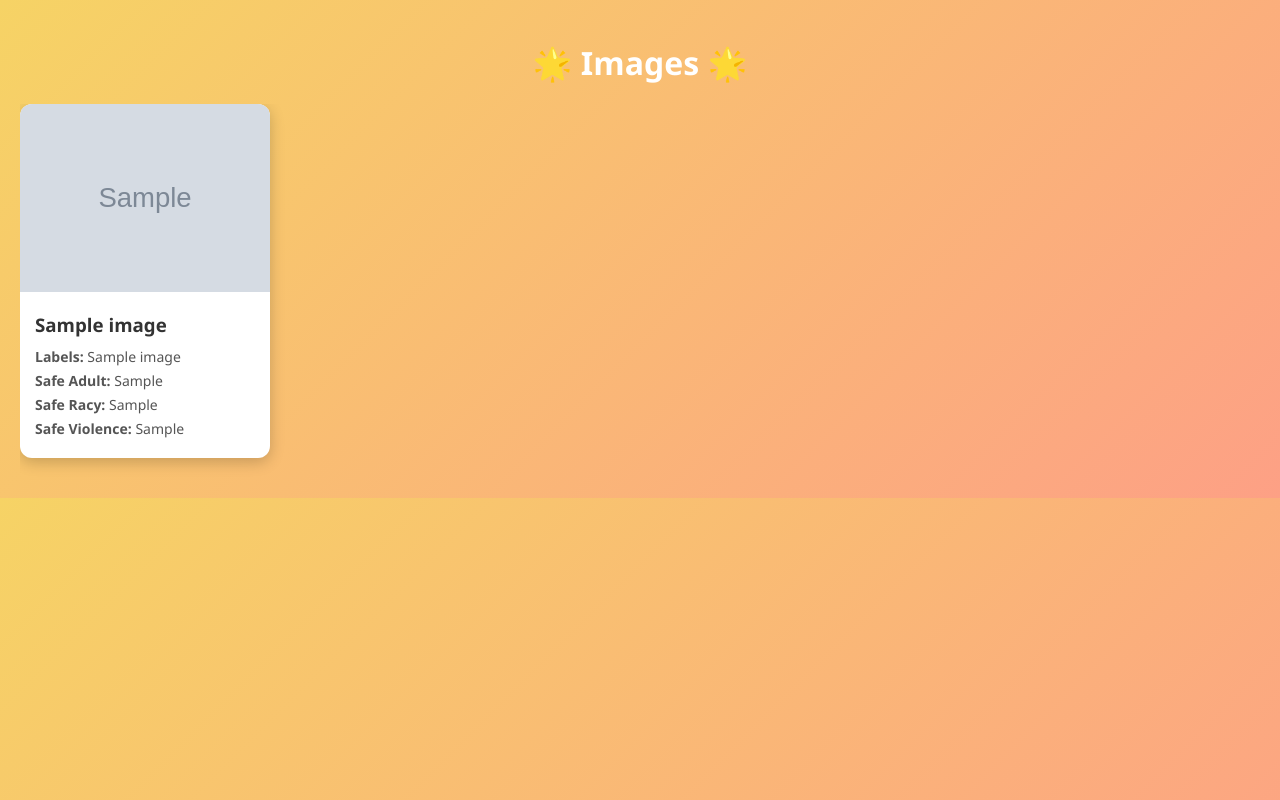
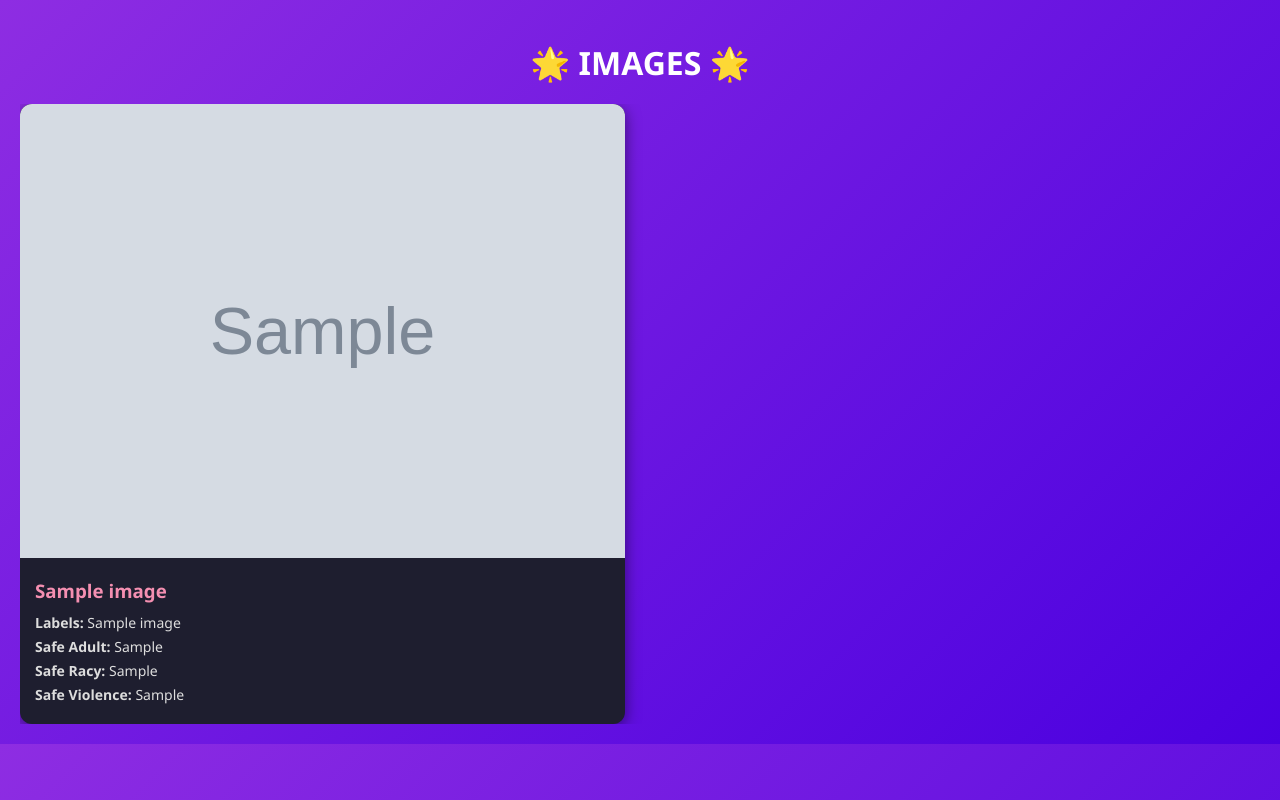
Before and after one commit to LauraC360/ImageSearch_WebApp, a Flask app: template templates/images.html in a window 1280 px wide. Run offline with Flask 3, Linux system fonts and the light colour scheme; the template is opened without the code that fills it: most values are stand-ins (such as "Sample title", 1, 10 or a date in 2020); grey boxes marked "Sample" are stand-in pictures.

Commit message:
Changed scroll

```diff
--- a/templates/images.html
+++ b/templates/images.html
@@ -7,9 +7,10 @@
     <style>
         body {
             font-family: 'Segoe UI', Tahoma, Geneva, Verdana, sans-serif;
-            background: linear-gradient(135deg, #f6d365 0%, #fda085 100%);
+            background: linear-gradient(135deg, #8e2de2 0%, #4a00e0 100%);
             margin: 0;
             padding: 20px;
+            color: #fff;
         }
         h1 {
             color: #ffffff;
@@ -17,40 +18,39 @@
             margin-bottom: 20px;
         }
         .gallery {
-            display: flex;
-            overflow-x: auto;
-            padding-bottom: 20px;
+            display: grid;
+            grid-template-columns: repeat(2, 1fr);
+            gap: 20px;
+            max-height: 80vh;
+            overflow-y: auto;
+            padding-right: 10px;
         }
         .card {
-            background: #ffffff;
+            background: #1e1e2f;
             border-radius: 12px;
-            box-shadow: 0 4px 15px rgba(0,0,0,0.2);
-            margin-right: 20px;
-            width: 250px;
-            flex: 0 0 auto;
+            box-shadow: 0 4px 15px rgba(0,0,0,0.5);
+            overflow: hidden;
         }
         .card img {
             width: 100%;
             height: auto;
-            border-top-left-radius: 12px;
-            border-top-right-radius: 12px;
         }
         .card-content {
             padding: 15px;
         }
         .card-content h3 {
             margin: 0 0 10px;
-            color: #333;
+            color: #f48fb1;
         }
         .card-content p {
             margin: 5px 0;
             font-size: 14px;
-            color: #555;
+            color: #ddd;
         }
     </style>
 </head>
 <body>
-    <h1>🌟 Images 🌟</h1>
+    <h1>🌟 IMAGES 🌟</h1>
     <div class="gallery">
         {% for image in images %}
         <div class="card">
```
Also changed, not shown: templates/search.html (+11 -8 lines), templates/search_results.html (+12 -11 lines).
